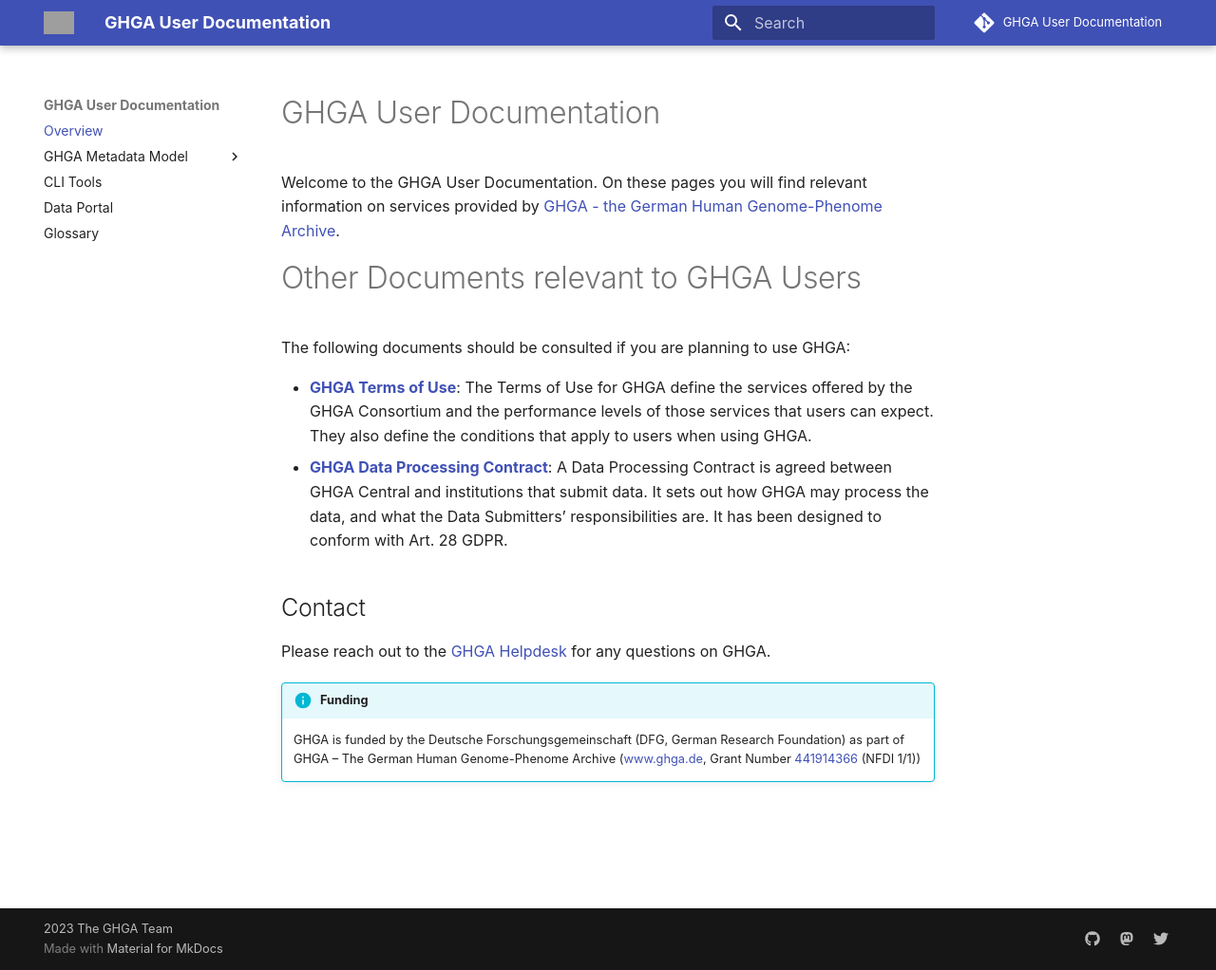
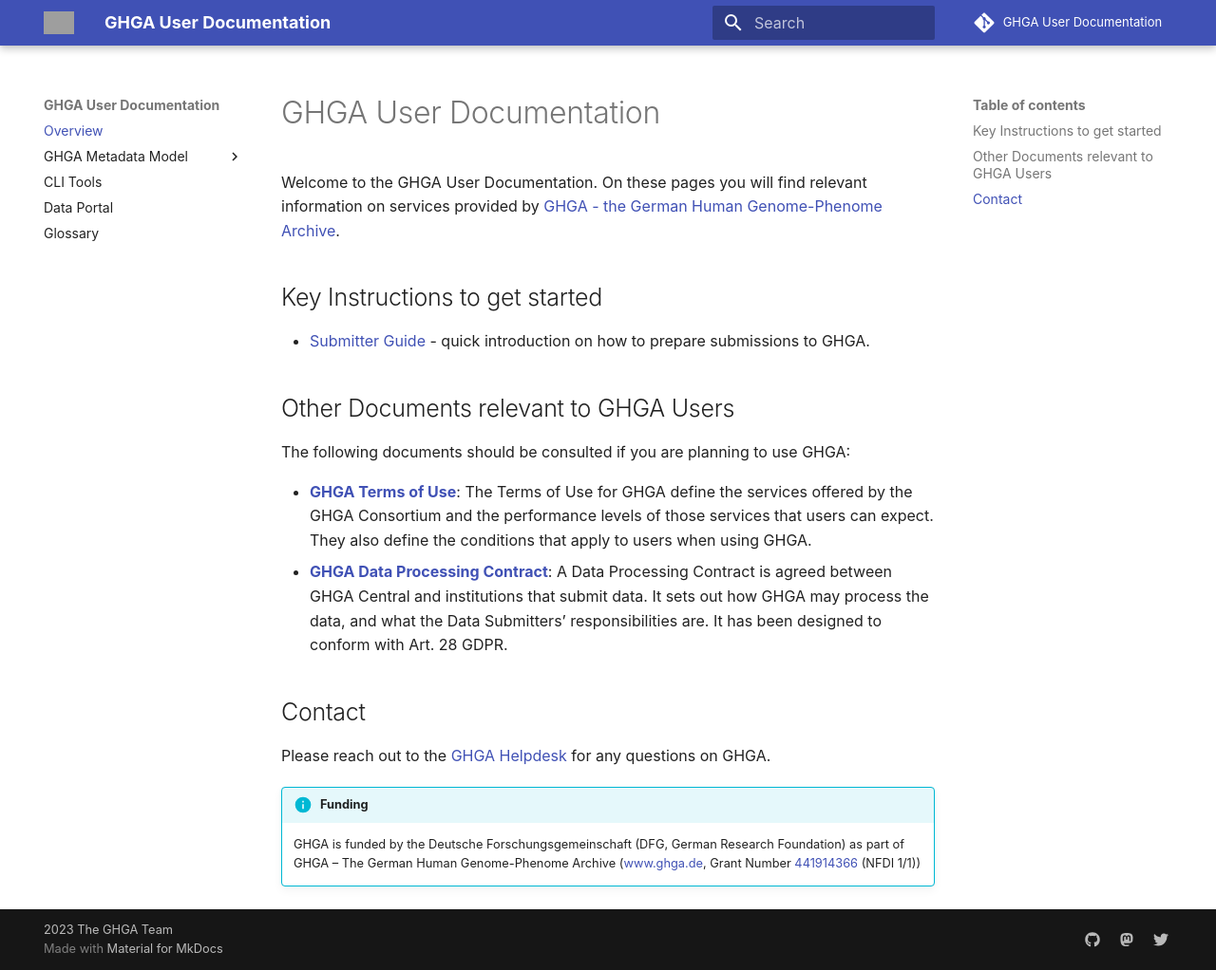
Before and after one commit to ghga-de/docs.ghga.de, an MkDocs documentation site: the page built from user_docs/index.md, in a window 1280 px wide and 1022 px high. Shown: the whole window at 95% size. Built offline with MkDocs 1.6.1 and Material for MkDocs 9.7.7, drawn with Linux system fonts in a browser that asks for light colours; comment, search, counter and statistics services are not loaded; grey boxes are pictures that could not be loaded.

Commit message:
added submitter guide for archive (#23)
* added submitter guide for archive

* added entry on start page

* Update user_docs/metadata/submitter_guide.md

Co-authored-by: Jan Eufinger <72203440+eufjan@users.noreply.github.com>

* Update user_docs/metadata/submitter_guide.md

Co-authored-by: Jan Eufinger <72203440+eufjan@users.noreply.github.com>

* Update user_docs/metadata/submitter_guide.md

Co-authored-by: Jan Eufinger <72203440+eufjan@users.noreply.github.com>

* Update user_docs/metadata/submitter_guide.md

Co-authored-by: Jan Eufinger <72203440+eufjan@users.noreply.github.com>

* Update user_docs/metadata/submitter_guide.md

Co-authored-by: Jan Eufinger <72203440+eufjan@users.noreply.github.com>

* Update user_docs/metadata/submitter_guide.md

Co-authored-by: Jan Eufinger <72203440+eufjan@users.noreply.github.com>

---------

Co-authored-by: Jan Eufinger <72203440+eufjan@users.noreply.github.com>

```diff
--- a/mkdocs.yaml
+++ b/mkdocs.yaml
@@ -106,8 +106,9 @@
   - "Overview": index.md
   - "GHGA Metadata Model":
       - "Overview": metadata/overview.md
+      - "Entities & Attributes": metadata/entities.md
       - "Standards": metadata/standards.md
-      - "Entities & Attributes": metadata/entities.md
+      - "Submitter Guide": metadata/submitter_guide.md
   - "CLI Tools": cli_tools
   - "Data Portal": data_portal
   - "Glossary": glossary/glossary.md
--- a/user_docs/index.md
+++ b/user_docs/index.md
@@ -2,7 +2,11 @@
 
 Welcome to the GHGA User Documentation. On these pages you will find relevant information on services provided by [GHGA - the German Human Genome-Phenome Archive](https://www.ghga.de).
 
-# Other Documents relevant to GHGA Users
+## Key Instructions to get started
+
+* [Submitter Guide](metadata/submitter_guide.md) - quick introduction on how to prepare submissions to GHGA.
+
+## Other Documents relevant to GHGA Users
 The following documents should be consulted if you are planning to use GHGA:
 
 * [**GHGA Terms of Use**](https://www.ghga.de/Downloads/Terms_of_Use_-_GHGA_Data_Infrastructure_V1.0.pdf): The Terms of Use for GHGA define the services offered by the GHGA Consortium and the performance levels of those services that users can expect. They also define the conditions that apply to users when using GHGA.
```
Also changed, not shown: user_docs/metadata/submitter_guide.md (added, +54 -0 lines).
